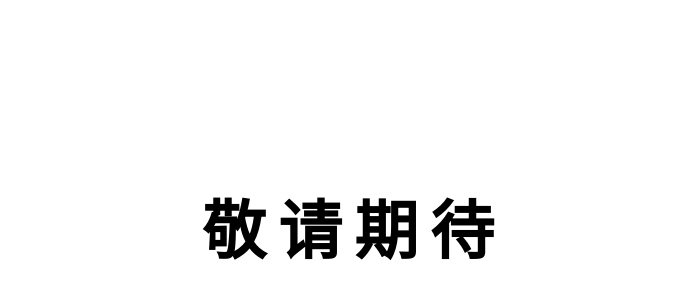
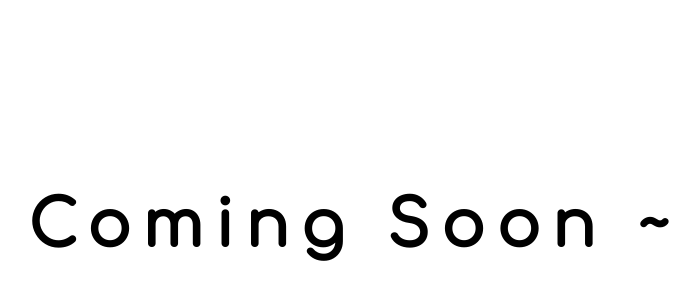
Before and after one commit to MacyMa18/macymablog.github.io, a Gatsby site: page /comingsoon in a window 1280 px wide. Shown: the part 174-474 px from the top of the page, without its empty margins (286-986 px from the left). Built offline with nearby package versions, Linux system fonts and the light colour scheme; Gatsby itself is replaced by a stand-in of ours.

Commit message:
change coming soon

```diff
--- a/src/pages/comingsoon.js
+++ b/src/pages/comingsoon.js
@@ -4,7 +4,7 @@ import './comingsoon.scss';
 function ComingSoon() {
   return (
     <div className="comingsoon-wrapper">
-      <span>敬请期待</span>
+      <span>Coming Soon ~</span>
     </div>
   );
 }
```
